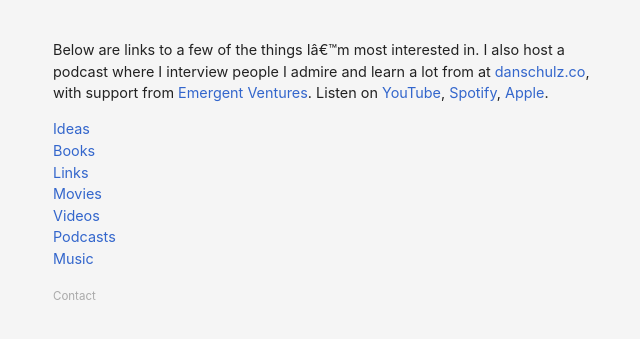
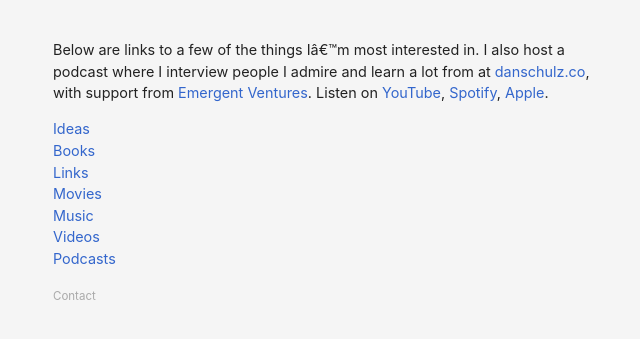
Before and after one commit to danschlz/danschulz.github.io, a Jekyll site: the page built from index.md, in a window 1280 px wide. Shown: the top 339 px of the page, without its empty margins (307-947 px from the left). Built offline with Jekyll 4.4.1, drawn with Linux system fonts in a browser that asks for light colours.

```diff
--- a/index.md
+++ b/index.md
@@ -7,8 +7,8 @@ Below are links to a few of the things I'm most interested in. I also host a pod
 [Books](/books/)
 [Links](/links/)
 [Movies](/movies/)
+[Music](/music/)
 [Videos](/videos/)
 [Podcasts](/podcasts/)
-[Music](/music/)
 
 <a class="muted small" href="/contact">Contact</a>
```
